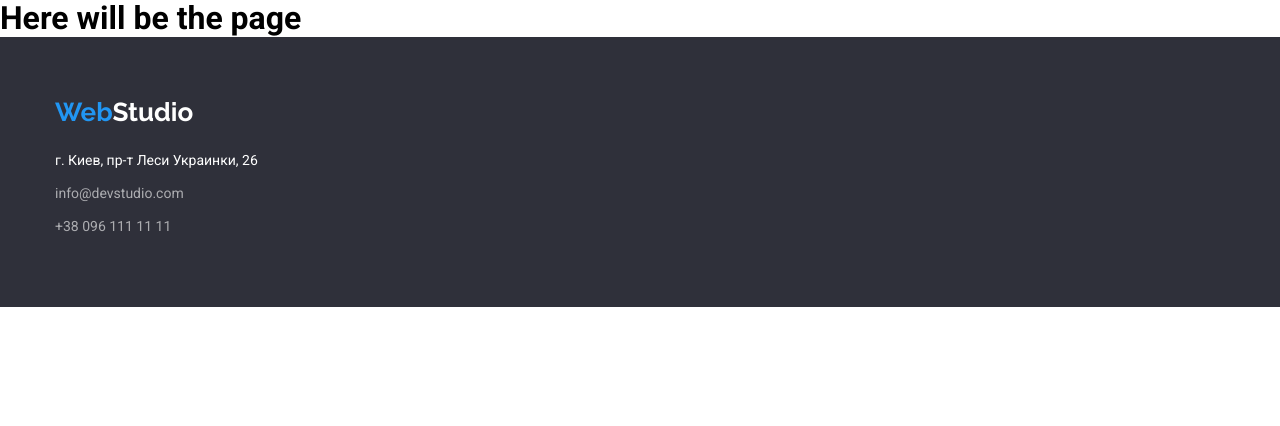
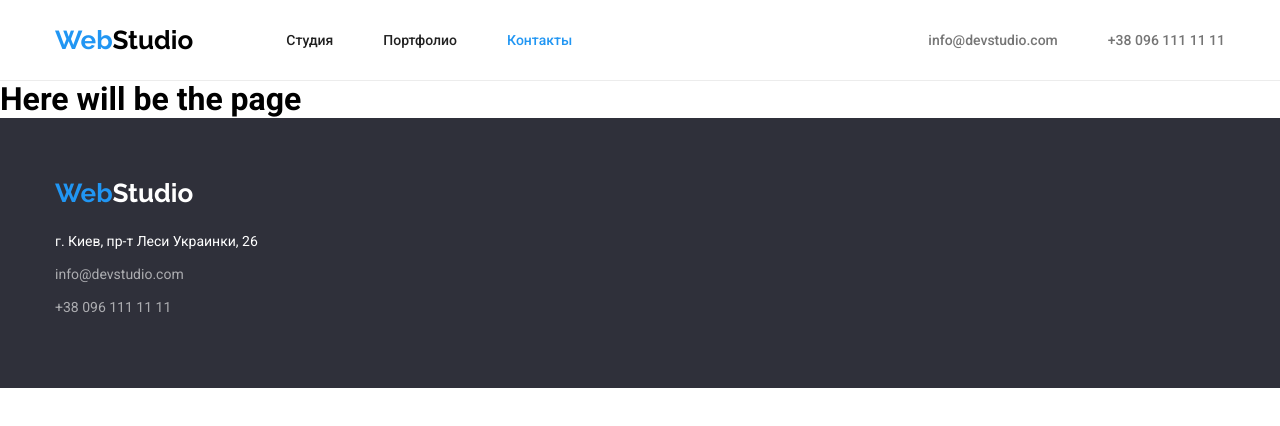
Before and after one commit to Sabinka1207/goit-markup-hw-03, a plain HTML site: page pages/contacts.html in a window 1280 px wide. Drawn offline with nearby package versions, Linux system fonts and the light colour scheme; files that its build step writes are made by us from their sources.

```diff
--- a/pages/contacts.html
+++ b/pages/contacts.html
@@ -17,6 +17,31 @@
 </head>
 
 <body>
+
+    <!--navigation-->
+    <header>
+        <div class="container">
+            <nav>
+                <a href="/" class="logo-second-color"><span class="logo-accent">Web</span>Studio</a>
+
+                <ul class="header-nav-menu">
+                    <li><a href="./index.html">Студия</a></li>
+                    <li><a href="./pages/portfolio.html" >Портфолио</a></li>
+                    <li><a href="./pages/contacts.html" class="current">Контакты</a></li>
+                </ul>
+            </nav>
+
+            <ul class="header-nav-text">
+                <li>
+                    <a href="mailto:info@devstudio.com">info@devstudio.com</a>
+                </li>
+                <li>
+                    <a href="tel:+380961111111">+38 096 111 11 11</a>
+                </li>
+            </ul>
+        </div>
+    </header>
+
     <main>
         <h1> Here will be the page</h1>
     </main>
```
Also changed, not shown: pages/portfolio.html (+7 -7 lines).
